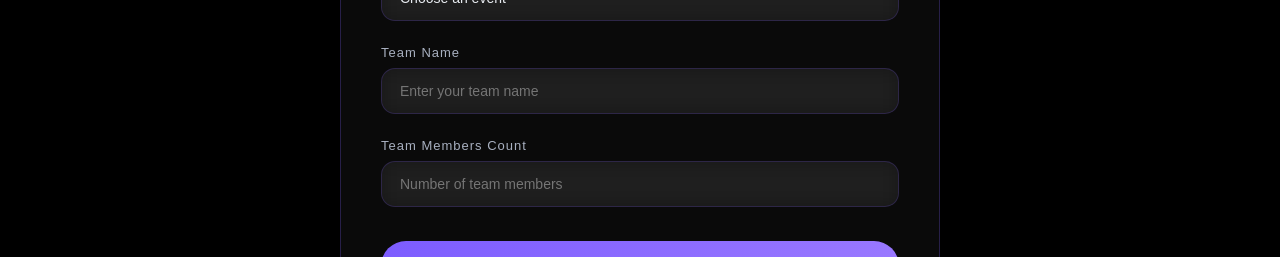
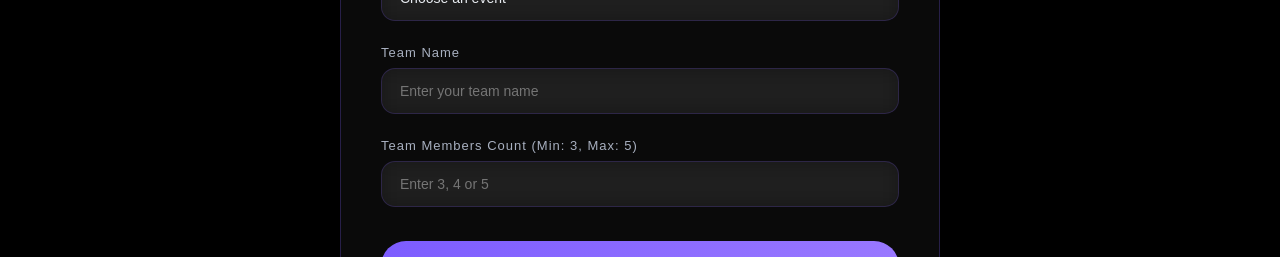
Before and after one commit to TechParth12/orators-site, a React (Vite) app: page /register in a window 1280 px wide. Shown: the part 900-1157 px from the top of the page. Built offline with nearby package versions, Linux system fonts and the light colour scheme.

Commit message:
team member count min 3 and max 4

```diff
--- a/src/components/Register.jsx
+++ b/src/components/Register.jsx
@@ -76,8 +76,8 @@ export default function Register() {
     if (!formData.teamName.trim()) newErrors.teamName = "Team name is required"
     if (!formData.teamCount) {
       newErrors.teamCount = "Team count is required"
-    } else if (isNaN(formData.teamCount) || formData.teamCount < 1) {
-      newErrors.teamCount = "Enter valid number"
+    } else if (isNaN(formData.teamCount) || formData.teamCount < 3 || formData.teamCount > 5) {
+      newErrors.teamCount = "Team must have 3 to 5 members only"
     }
 
     if (formData.teamMembers.length > 0) {
@@ -101,7 +101,7 @@ export default function Register() {
 
     if (name === "teamCount") {
       const count = parseInt(value) || 0
-      const clampedCount = Math.min(Math.max(count, 0), 20)
+      const clampedCount = Math.min(Math.max(count, 0), 5)
 
       const currentMembers = [...formData.teamMembers]
       const newMembers = []
@@ -443,7 +443,7 @@ export default function Register() {
               )}
             </div>
 
-            {/* Event Selection (✅ FIXED — real event names) */}
+            {/* Event Selection */}
             <div>
               <label style={labelStyle}>Select Event</label>
               <select
@@ -475,7 +475,7 @@ export default function Register() {
               {errors.event && <p style={errorTextStyle}>{errors.event}</p>}
             </div>
 
-            {/* ✅ NEW — Team Name */}
+            {/* Team Name */}
             <div>
               <label style={labelStyle}>Team Name</label>
               <input
@@ -502,17 +502,17 @@ export default function Register() {
               )}
             </div>
 
-            {/* Team Count */}
+            {/* Team Count (Min: 3, Max: 5) */}
             <div>
-              <label style={labelStyle}>Team Members Count</label>
+              <label style={labelStyle}>Team Members Count (Min: 3, Max: 5)</label>
               <input
                 type="number"
                 name="teamCount"
                 value={formData.teamCount}
                 onChange={handleChange}
-                placeholder="Number of team members"
-                min="1"
-                max="20"
+                placeholder="Enter 3, 4 or 5"
+                min="3"
+                max="5"
                 style={{
                   ...inputStyle,
                   borderColor: errors.teamCount
```
